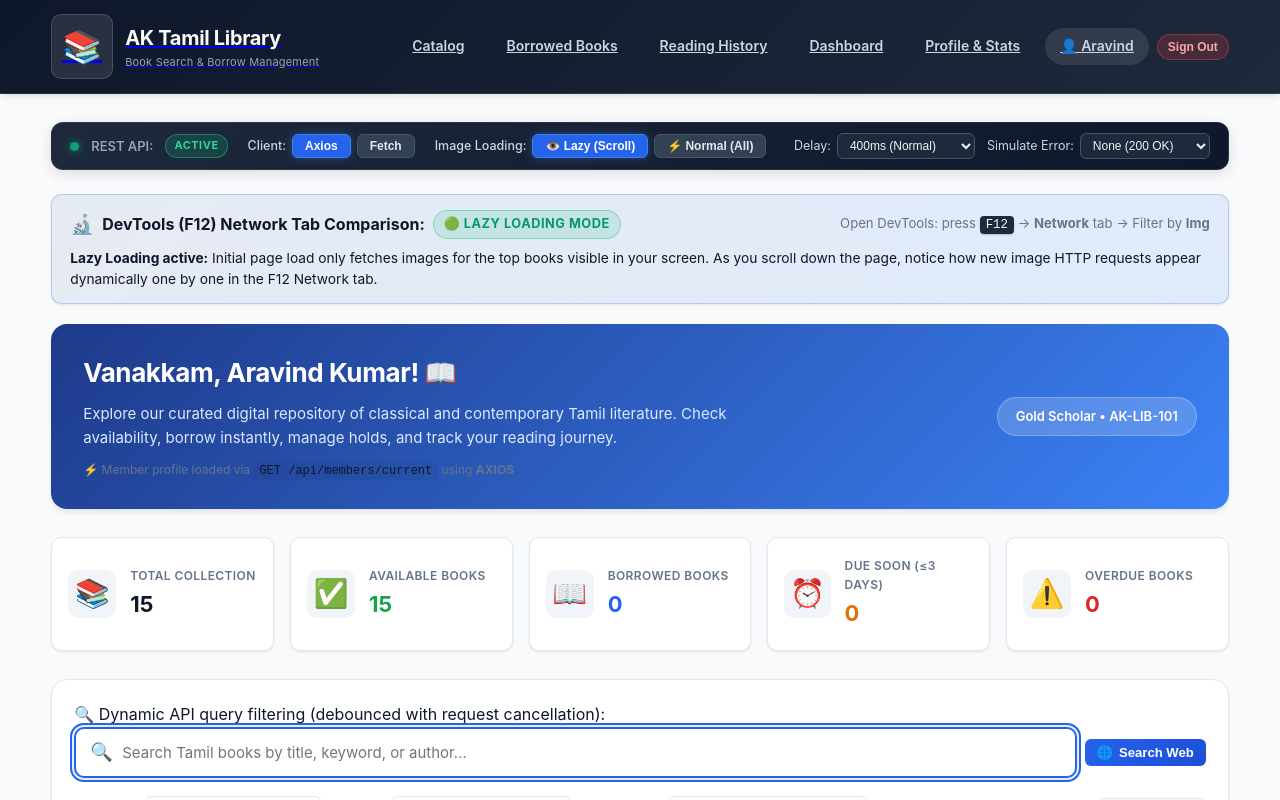
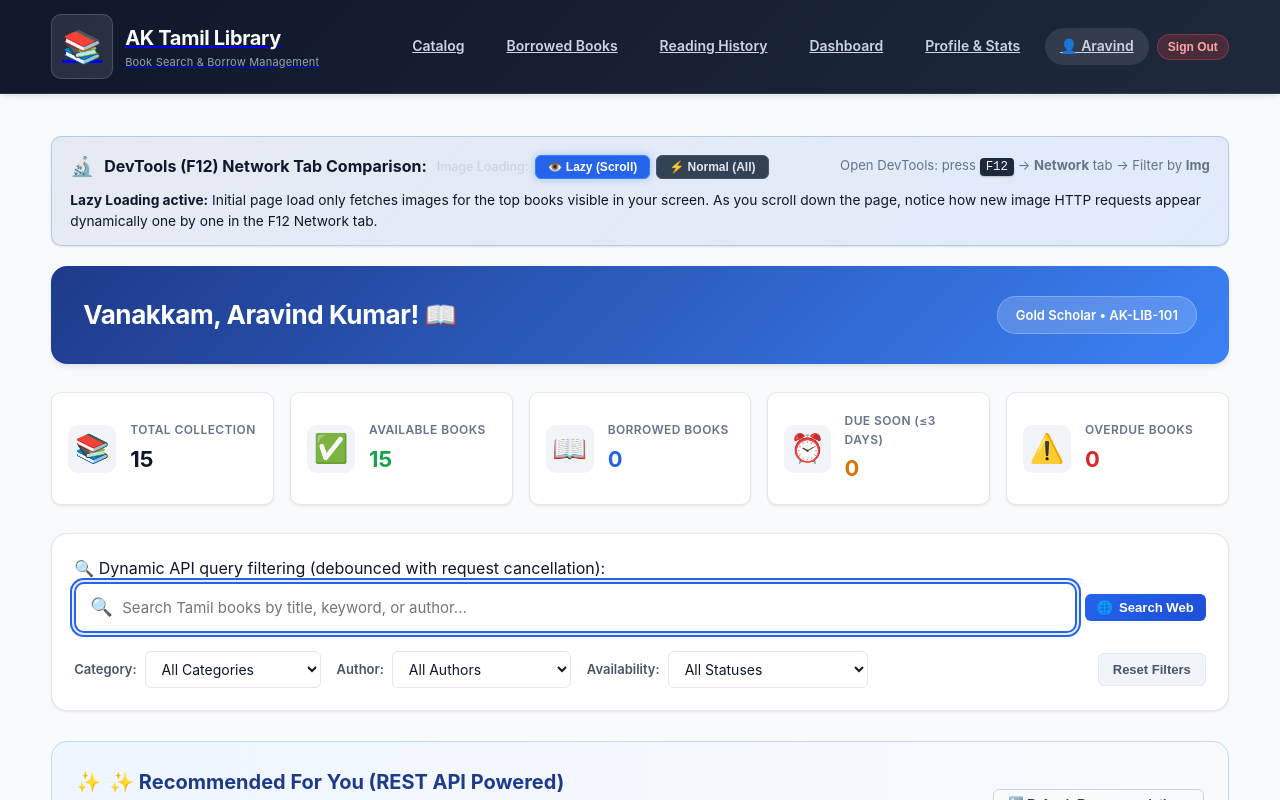
Before and after one commit to saravindkumar2008-tech/Library-Management, a React (Vite) app in the folder library-management/: page / in a window 1280 px wide. Shown: the top 800 px of the page. Built offline with nearby package versions, Linux system fonts and the light colour scheme.

Commit message:
Remove client selector, delay, error simulation, and Tamil repository text from Home

```diff
--- a/library-management/src/components/Home.jsx
+++ b/library-management/src/components/Home.jsx
@@ -24,12 +24,6 @@ function Home() {
     memberLoading,
     memberError,
     refetchMember,
-    apiEngine,
-    setApiEngine,
-    simulatedDelay,
-    setSimulatedDelay,
-    simulateError,
-    setSimulateError,
     refetchBooks,
     addBook,
     imageLoadingMode,
@@ -38,42 +32,13 @@ function Home() {
 
   return (
     <div className="home-view">
-      {/* REST API Controls & Status Toolbar */}
-      <div className="api-control-toolbar">
-        <div className="api-toolbar-left">
-          <span className="api-pulse-dot"></span>
-          <span className="api-label">REST API:</span>
-          <span className="api-badge-online">Active</span>
-
-          {/* Engine Selector: Axios vs Fetch (Experiment 1 Core Topic) */}
-          <div className="api-engine-selector">
-            <span className="selector-title">Client:</span>
-            <button
-              type="button"
-              className={`btn-engine-toggle ${apiEngine === "axios" ? "active" : ""}`}
-              onClick={() => {
-                setApiEngine("axios");
-                refetchBooks();
-              }}
-              title="Use Axios HTTP Client with Interceptors"
-            >
-              Axios
-            </button>
-            <button
-              type="button"
-              className={`btn-engine-toggle ${apiEngine === "fetch" ? "active" : ""}`}
-              onClick={() => {
-                setApiEngine("fetch");
-                refetchBooks();
-              }}
-              title="Use Native Fetch API with AbortController"
-            >
-              Fetch
-            </button>
-          </div>
-
-          {/* Image Loading Strategy Selector for F12 Network Tab Demonstration */}
-          <div className="api-engine-selector" style={{ marginLeft: "8px" }}>
+      {/* DevTools F12 Network Tab Guide & Comparison Banner */}
+      <div className="devtools-network-callout" role="region" aria-label="DevTools Network Inspection Guide">
+        <div style={{ display: "flex", alignItems: "center", gap: "10px", justifyContent: "space-between", flexWrap: "wrap" }}>
+          <div style={{ display: "flex", alignItems: "center", gap: "10px", flexWrap: "wrap" }}>
+            <span style={{ fontSize: "1.2rem" }} aria-hidden="true">🔬</span>
+            <strong>DevTools (F12) Network Tab Comparison:</strong>
+            <div className="api-engine-selector" style={{ margin: 0 }}>
               <span className="selector-title">Image Loading:</span>
               <button
                 type="button"
@@ -93,53 +58,6 @@ function Home() {
               </button>
             </div>
           </div>
-
-        <div className="api-toolbar-right">
-          {/* Latency Simulator */}
-          <div className="simulation-item">
-            <label htmlFor="delay-select">Delay:</label>
-            <select
-              id="delay-select"
-              value={simulatedDelay}
-              onChange={(e) => setSimulatedDelay(Number(e.target.value))}
-            >
-              <option value="0">0ms (Instant)</option>
-              <option value="400">400ms (Normal)</option>
-              <option value="1000">1000ms (Slow 3G)</option>
-              <option value="2000">2000ms (Heavy)</option>
-            </select>
-          </div>
-
-          {/* Error Simulator */}
-          <div className="simulation-item">
-            <label htmlFor="error-select">Simulate Error:</label>
-            <select
-              id="error-select"
-              value={simulateError || "none"}
-              onChange={(e) => {
-                const val = e.target.value === "none" ? null : e.target.value;
-                setSimulateError(val);
-                refetchBooks();
-              }}
-            >
-              <option value="none">None (200 OK)</option>
-              <option value="HTTP_500">500 Server Error</option>
-              <option value="NETWORK_ERROR">Network Drop (0)</option>
-            </select>
-          </div>
-        </div>
-      </div>
-
-      {/* DevTools F12 Network Tab Guide & Comparison Banner */}
-      <div className="devtools-network-callout" role="region" aria-label="DevTools Network Inspection Guide">
-        <div style={{ display: "flex", alignItems: "center", gap: "10px", justifyContent: "space-between", flexWrap: "wrap" }}>
-          <div style={{ display: "flex", alignItems: "center", gap: "8px" }}>
-            <span style={{ fontSize: "1.2rem" }} aria-hidden="true">🔬</span>
-            <strong>DevTools (F12) Network Tab Comparison:</strong>
-            <span className={`network-mode-pill ${imageLoadingMode}`}>
-              {imageLoadingMode === "lazy" ? "🟢 Lazy Loading Mode" : "⚡ Normal (Eager) Mode"}
-            </span>
-          </div>
           <div style={{ fontSize: "0.82rem", color: "var(--text-muted)" }}>
             Open DevTools: press <kbd>F12</kbd> &rarr; <strong>Network</strong> tab &rarr; Filter by <strong>Img</strong>
           </div>
@@ -157,17 +75,10 @@ function Home() {
         </p>
       </div>
 
-      {/* Welcome Banner - Member fetched via REST API */}
+      {/* Welcome Banner */}
       <div className="welcome-hero">
         <div className="welcome-text">
-          <h2>Vanakkam, {member?.name || "Aravind Kumar"}! 📖</h2>
-          <p>
-            Explore our curated digital repository of classical and contemporary Tamil literature.
-            Check availability, borrow instantly, manage holds, and track your reading journey.
-          </p>
-          <div className="api-subtext">
-            <span>⚡ Member profile loaded via <code>GET /api/members/current</code> using <strong>{apiEngine.toUpperCase()}</strong></span>
-          </div>
+          <h2 style={{ marginBottom: 0 }}>Vanakkam, {member?.name || "Aravind Kumar"}! 📖</h2>
         </div>
         <div className="member-badge-chip">
           {memberLoading ? (
--- a/library-management/src/services/apiConfig.js
+++ b/library-management/src/services/apiConfig.js
@@ -14,8 +14,8 @@ export const apiConfig = {
   // Base URL for REST API endpoints
   baseURL: "/api",
 
-  // Simulated network latency in milliseconds (useful to inspect loading states)
-  simulatedDelay: 400,
+  // Simulated network latency in milliseconds (0 for instant responses)
+  simulatedDelay: 0,
 
   // Simulated error mode for testing error states (null | "NETWORK_ERROR" | "HTTP_500" | "HTTP_404")
   simulateError: null,
```
Lines whose indentation alone changed are shown as unchanged.
